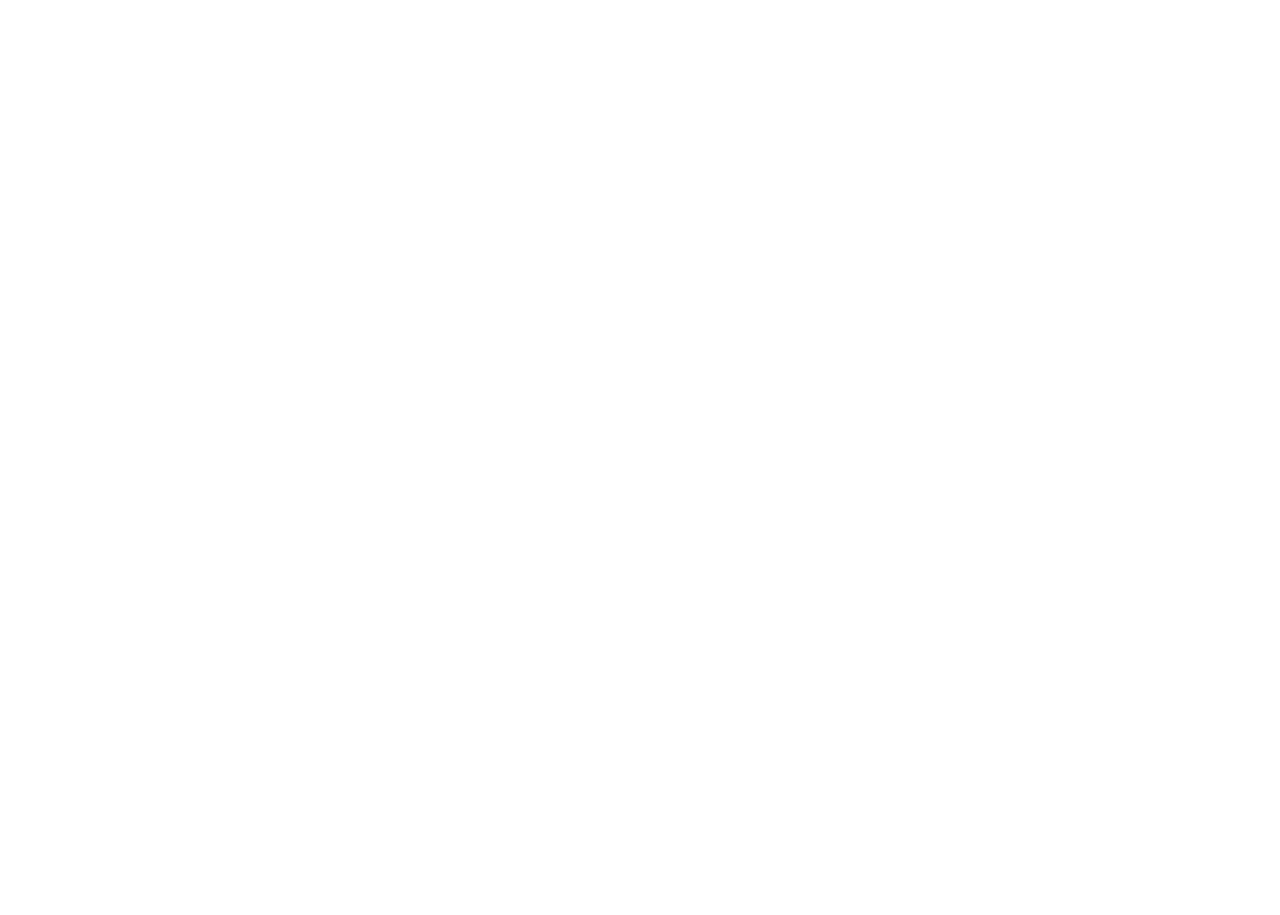
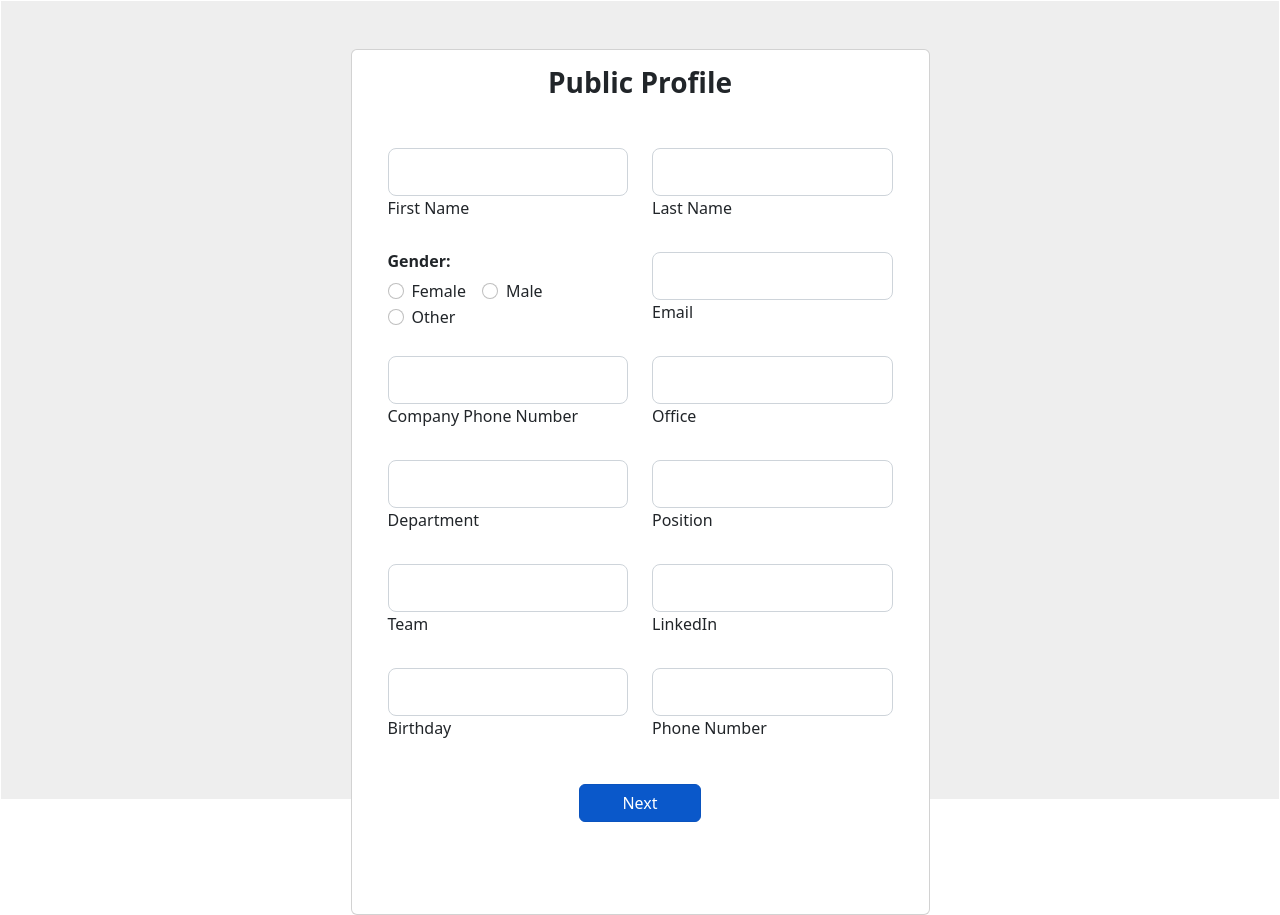
Before and after one commit to Elie-Soued/personio-fe-ts, a React (Create React App) app: page /register in a window 1280 px wide. Before the commit this address had no page. Before the commit the page ends 800 px from the top, so only its background shows below. Built offline with nearby package versions, Linux system fonts and the light colour scheme.

Commit message:
creating a simple register route

```diff
--- a/src/App.tsx
+++ b/src/App.tsx
@@ -1,6 +1,7 @@
 import React from "react";
 import LandingPage from "./Views/LandingPage/LandingPage";
 import Dashboard from "./Views/Dashboard/Dashboard";
+import RegisterPage from "./Views/RegisterPage/RegisterPage";
 
 import { BrowserRouter as Router, Route, Routes } from "react-router-dom";
 
@@ -10,6 +11,7 @@ const App = () => {
       <Routes>
         <Route path="/" element={<LandingPage />} />
         <Route path="/dashboard" element={<Dashboard />}></Route>
+        <Route path="/register" element={<RegisterPage />}></Route>
       </Routes>
     </Router>
   );
--- a/src/Views/Dashboard/Dashboard.tsx
+++ b/src/Views/Dashboard/Dashboard.tsx
@@ -2,5 +2,5 @@ import React from "react";
 
 export default function Dashboard() {
   const user = localStorage.getItem("user");
-  return <h1>Hello {user}</h1>;
+  return <h1>Hello {user} this is the dashboard</h1>;
 }
--- a/src/Views/LandingPage/LandingPage.tsx
+++ b/src/Views/LandingPage/LandingPage.tsx
@@ -7,7 +7,7 @@ import responsability from "../../images/responsability.jpg";
 import "./LandingPage.css";
 import "bootstrap/dist/css/bootstrap.min.css";
 
-function LandingPage() {
+export default function LandingPage() {
   let [username, setUsername] = useState("");
   let [password, setPassword] = useState("");
 
@@ -26,6 +26,10 @@ function LandingPage() {
     } else {
       setTokenAndNavigate(response);
     }
+  };
+
+  const register = () => {
+    navigate("/register");
   };
 
   const setTokenAndNavigate = (response: any) => {
@@ -116,7 +120,13 @@ function LandingPage() {
                 {/* create account*/}
                 <div className="d-flex align-items-center justify-content-center pb-4">
                   <p className="mb-0 me-2">Don't have an account?</p>
-                  <button type="button" className="btn btn-outline-secondary">
+                  <button
+                    type="button"
+                    className="btn btn-outline-secondary"
+                    onClick={() => {
+                      register();
+                    }}
+                  >
                     Create new
                   </button>
                 </div>
@@ -151,5 +161,3 @@ function LandingPage() {
     </div>
   );
 }
-
-export default LandingPage;
--- /dev/null
+++ b/src/Views/RegisterPage/RegisterPage.tsx
@@ -0,0 +1,190 @@
+import React from "react";
+import {
+  MDBContainer,
+  MDBRow,
+  MDBCol,
+  MDBCard,
+  MDBCardBody,
+  MDBInput,
+  MDBRadio,
+} from "mdb-react-ui-kit";
+
+export default function RegisterPage() {
+  return (
+    <MDBContainer
+      fluid
+      style={{
+        backgroundColor: "#eee",
+        border: "1px solid white",
+        height: "100vh",
+      }}
+    >
+      <MDBRow className="justify-content-center align-items-center m-5">
+        <MDBCard className="col-lg-6">
+          <MDBCardBody className="px-4">
+            <h3 className="fw-bold text-center mb-4 pb-2 pb-md-0 mb-md-5">
+              Public Profile
+            </h3>
+
+            <MDBRow>
+              <MDBCol md="6">
+                <MDBInput
+                  wrapperClass="mb-4"
+                  label="First Name"
+                  size="lg"
+                  id="form1"
+                  type="text"
+                />
+              </MDBCol>
+
+              <MDBCol md="6">
+                <MDBInput
+                  wrapperClass="mb-4"
+                  label="Last Name"
+                  size="lg"
+                  id="form2"
+                  type="text"
+                />
+              </MDBCol>
+            </MDBRow>
+
+            <MDBRow>
+              <MDBCol md="6" className="mb-4">
+                <h6 className="fw-bold">Gender: </h6>
+                <MDBRadio
+                  name="inlineRadio"
+                  id="inlineRadio1"
+                  value="option1"
+                  label="Female"
+                  inline
+                />
+                <MDBRadio
+                  name="inlineRadio"
+                  id="inlineRadio2"
+                  value="option2"
+                  label="Male"
+                  inline
+                />
+                <MDBRadio
+                  name="inlineRadio"
+                  id="inlineRadio3"
+                  value="option3"
+                  label="Other"
+                  inline
+                />
+              </MDBCol>
+              <MDBCol md="6">
+                <MDBInput
+                  wrapperClass="mb-4"
+                  label="Email"
+                  size="lg"
+                  id="form4"
+                  type="email"
+                />
+              </MDBCol>
+            </MDBRow>
+
+            <MDBRow>
+              <MDBCol md="6">
+                <MDBInput
+                  wrapperClass="mb-4"
+                  label="Company Phone Number"
+                  size="lg"
+                  id="form3"
+                  type="text"
+                />
+              </MDBCol>
+
+              <MDBCol md="6">
+                <MDBInput
+                  wrapperClass="mb-4"
+                  label="Office"
+                  size="lg"
+                  id="form5"
+                  type="rel"
+                />
+              </MDBCol>
+            </MDBRow>
+
+            <MDBRow>
+              <MDBCol md="6">
+                <MDBInput
+                  wrapperClass="mb-4"
+                  label="Department"
+                  size="lg"
+                  id="form3"
+                  type="text"
+                />
+              </MDBCol>
+
+              <MDBCol md="6">
+                <MDBInput
+                  wrapperClass="mb-4"
+                  label="Position"
+                  size="lg"
+                  id="form5"
+                  type="rel"
+                />
+              </MDBCol>
+            </MDBRow>
+
+            <MDBRow>
+              <MDBCol md="6">
+                <MDBInput
+                  wrapperClass="mb-4"
+                  label="Team"
+                  size="lg"
+                  id="form3"
+                  type="text"
+                />
+              </MDBCol>
+
+              <MDBCol md="6">
+                <MDBInput
+                  wrapperClass="mb-4"
+                  label="LinkedIn"
+                  size="lg"
+                  id="form5"
+                  type="rel"
+                />
+              </MDBCol>
+            </MDBRow>
+
+            <MDBRow>
+              <MDBCol md="6">
+                <MDBInput
+                  wrapperClass="mb-4"
+                  label="Birthday"
+                  size="lg"
+                  id="form3"
+                  type="text"
+                />
+              </MDBCol>
+
+              <MDBCol md="6">
+                <MDBInput
+                  wrapperClass="mb-4"
+                  label="Phone Number"
+                  size="lg"
+                  id="form5"
+                  type="rel"
+                />
+              </MDBCol>
+            </MDBRow>
+
+            <div className=" d-flex flex-column justify-content-center text-center pt-1 mb-5 pb-1">
+              <div className="d-flex justify-content-center p-2">
+                <button
+                  className="btn btn-primary btn-block fa-lg  mb-3 active w-25"
+                  type="button"
+                >
+                  Next
+                </button>
+              </div>
+            </div>
+          </MDBCardBody>
+        </MDBCard>
+      </MDBRow>
+    </MDBContainer>
+  );
+}
```
